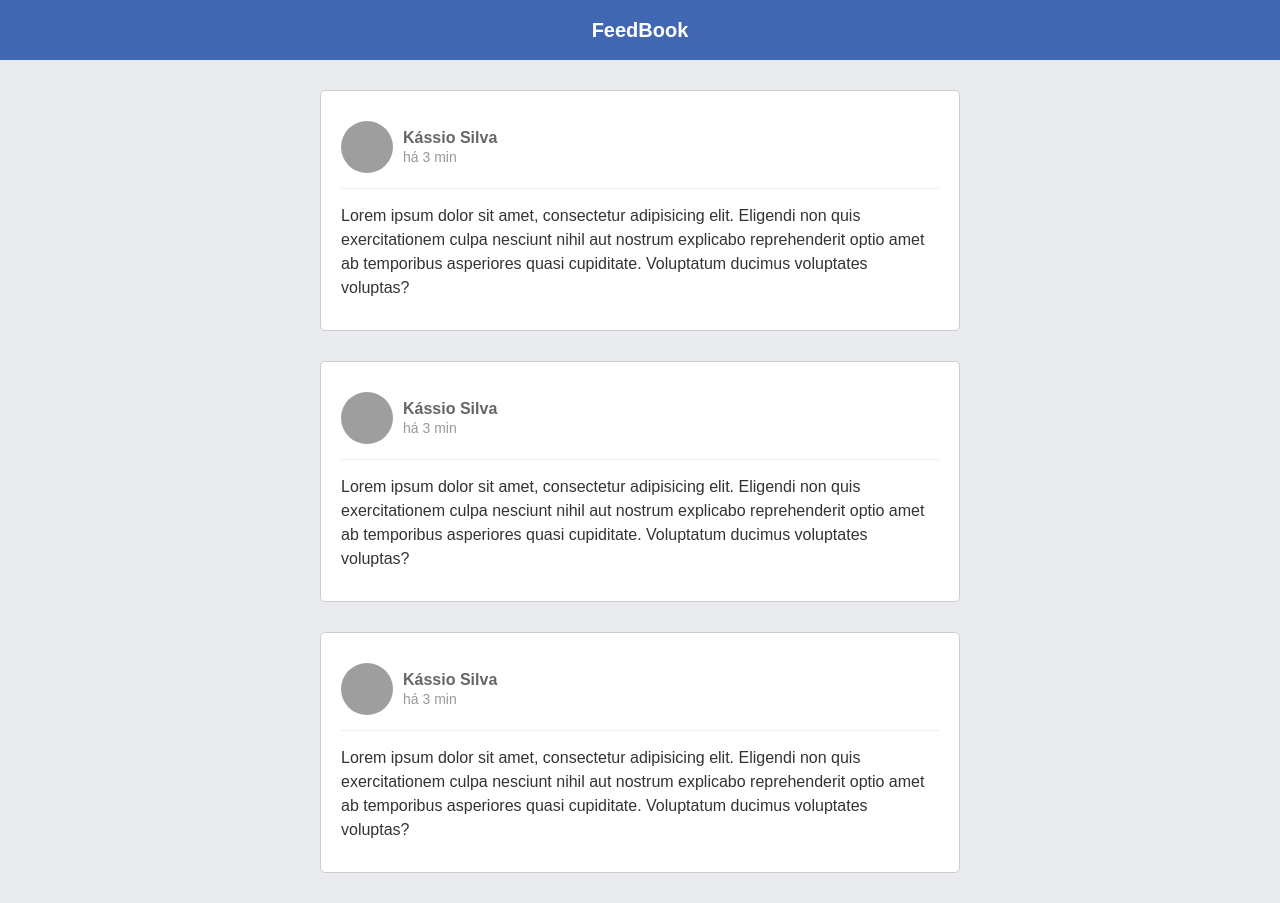
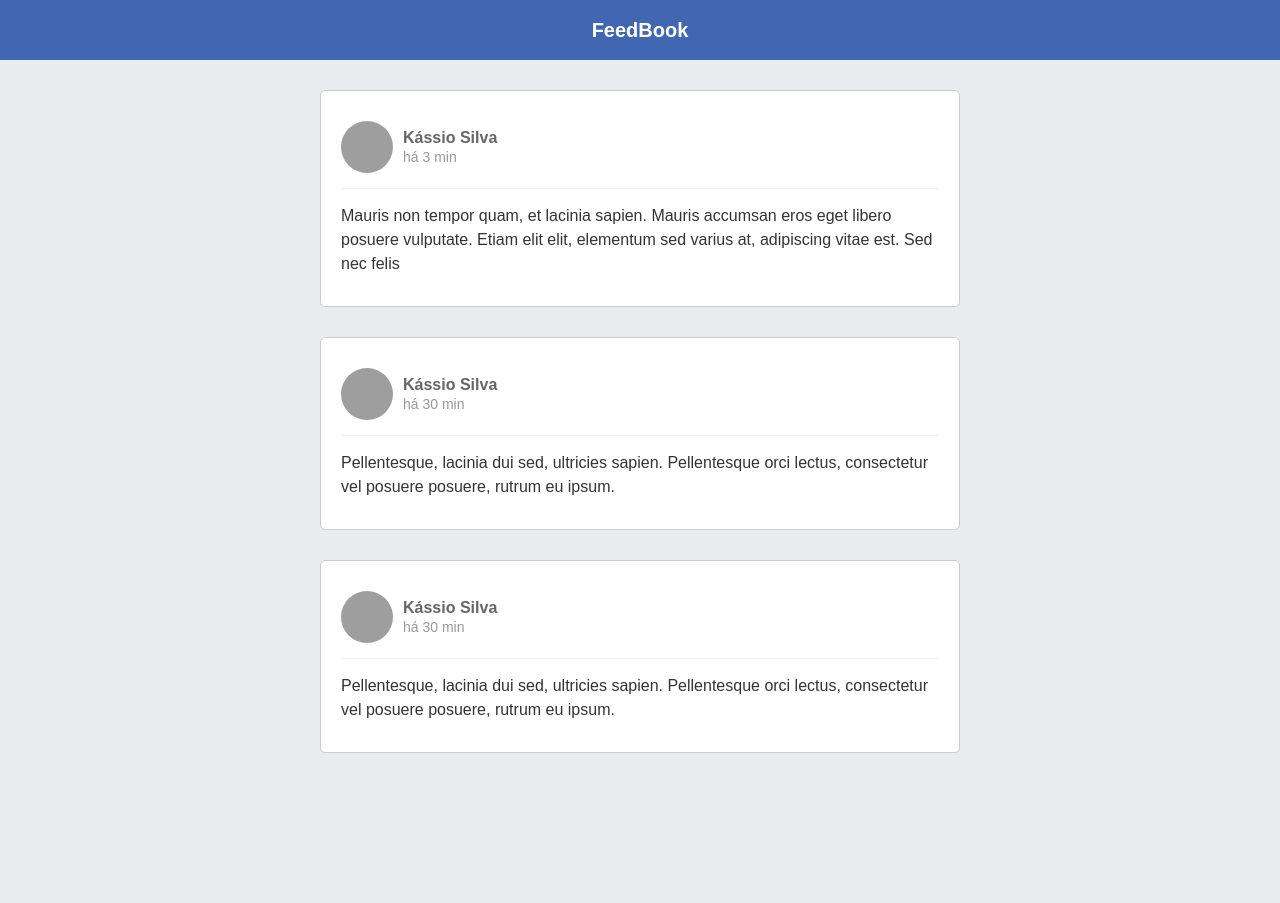
Before and after one commit to kassiosilva/feed-reactjs, a React app: page / in a window 1280 px wide. After the commit the page ends 800 px from the top, so only its background shows below. Built offline with nearby package versions, Linux system fonts and the light colour scheme; grey boxes are pictures that could not be loaded.

Commit message:
feito toda a validaçao das props dos componentes e fazendo um map nos posts

```diff
--- a/package.json
+++ b/package.json
@@ -21,11 +21,13 @@
   },
   "homepage": "https://github.com/kassiosilva/feed-reactjs#readme",
   "dependencies": {
+    "prop-types": "^15.7.2",
     "react": "^16.8.3",
     "react-dom": "^16.8.3"
   },
   "devDependencies": {
     "@babel/core": "^7.3.4",
+    "@babel/plugin-proposal-class-properties": "^7.3.4",
     "@babel/preset-env": "^7.3.4",
     "@babel/preset-react": "^7.0.0",
     "babel-eslint": "^10.0.1",
--- a/src/components/App.js
+++ b/src/components/App.js
@@ -6,15 +6,44 @@ import Post from './Post';
 import '../styles/app.scss';
 
 export default class App extends Component {
+  state = {
+    posts: [
+      {
+        id: 1,
+        name: 'Kássio Silva',
+        avatar: 'https://avatars3.githubusercontent.com/u/42787648?s=460&v=4',
+        time: 'há 3 min',
+        body:
+          'Mauris non tempor quam, et lacinia sapien. Mauris accumsan eros eget libero posuere vulputate. Etiam elit elit, elementum sed varius at, adipiscing vitae est. Sed nec felis',
+      },
+      {
+        id: 2,
+        name: 'Kássio Silva',
+        avatar: 'https://avatars3.githubusercontent.com/u/42787648?s=460&v=4',
+        time: 'há 30 min',
+        body:
+          'Pellentesque, lacinia dui sed, ultricies sapien. Pellentesque orci lectus, consectetur vel posuere posuere, rutrum eu ipsum.',
+      },
+      {
+        id: 3,
+        name: 'Kássio Silva',
+        avatar: 'https://avatars3.githubusercontent.com/u/42787648?s=460&v=4',
+        time: 'há 30 min',
+        body:
+          'Pellentesque, lacinia dui sed, ultricies sapien. Pellentesque orci lectus, consectetur vel posuere posuere, rutrum eu ipsum.',
+      },
+    ],
+  };
+
   render() {
+    const { posts } = this.state;
+
     return (
       <Fragment>
         <Header />
 
         <main className="container-posts">
-          <Post />
-          <Post />
-          <Post />
+          {posts && posts.map(post => <Post key={post.id} data={post} />)}
         </main>
       </Fragment>
     );
--- a/src/components/Post.js
+++ b/src/components/Post.js
@@ -1,17 +1,24 @@
 import React from 'react';
+import PropTypes from 'prop-types';
 
 import PostHeader from './PostHeader';
 
-const Post = () => (
+const Post = props => (
   <article className="post">
-    <PostHeader />
+    <PostHeader avatar={props.data.avatar} name={props.data.name} time={props.data.time} />
 
-    <p className="post-text">
-      Lorem ipsum dolor sit amet, consectetur adipisicing elit. Eligendi non quis exercitationem
-      culpa nesciunt nihil aut nostrum explicabo reprehenderit optio amet ab temporibus asperiores
-      quasi cupiditate. Voluptatum ducimus voluptates voluptas?
-    </p>
+    <p className="post-text">{props.data.body}</p>
   </article>
 );
 
+Post.propTypes = {
+  data: PropTypes.shape({
+    id: PropTypes.number.isRequired,
+    name: PropTypes.string.isRequired,
+    avatar: PropTypes.string.isRequired,
+    time: PropTypes.string.isRequired,
+    body: PropTypes.string.isRequired,
+  }).isRequired,
+};
+
 export default Post;
--- a/src/components/PostHeader.js
+++ b/src/components/PostHeader.js
@@ -1,20 +1,23 @@
 import React from 'react';
+import PropTypes from 'prop-types';
 
-const PostHeader = () => (
+const PostHeader = props => (
   <header className="post-header">
-    <div className="container-imgUser">
-      <img
-        src="https://avatars3.githubusercontent.com/u/42787648?s=460&v=4"
-        className="imgUser"
-        alt="User"
-      />
+    <div className="container-avatar">
+      <img src={props.avatar} className="avatar" alt="Avatar" />
     </div>
 
     <div className="informations">
-      <p className="name-user">Kássio Silva</p>
-      <p className="time-post">há 3 min</p>
+      <p className="name-user">{props.name}</p>
+      <p className="time-post">{props.time}</p>
     </div>
   </header>
 );
 
+PostHeader.propTypes = {
+  name: PropTypes.string.isRequired,
+  avatar: PropTypes.string.isRequired,
+  time: PropTypes.string.isRequired,
+};
+
 export default PostHeader;
--- a/src/styles/app.scss
+++ b/src/styles/app.scss
@@ -46,7 +46,7 @@ body {
     border-bottom: 1px solid #eee;
     margin: 0 20px;
 
-    .container-imgUser {
+    .container-avatar {
       width: 52px;
       height: 52px;
       border-radius: 50%;
@@ -55,7 +55,7 @@ body {
       align-items: center;
       overflow: hidden;
 
-      .imgUser {
+      .avatar {
         width: 100%;
         min-height: 100%;
       }
```
Also changed, not shown: .babelrc, 1 other file (tests, documents, lock files or other folders).
